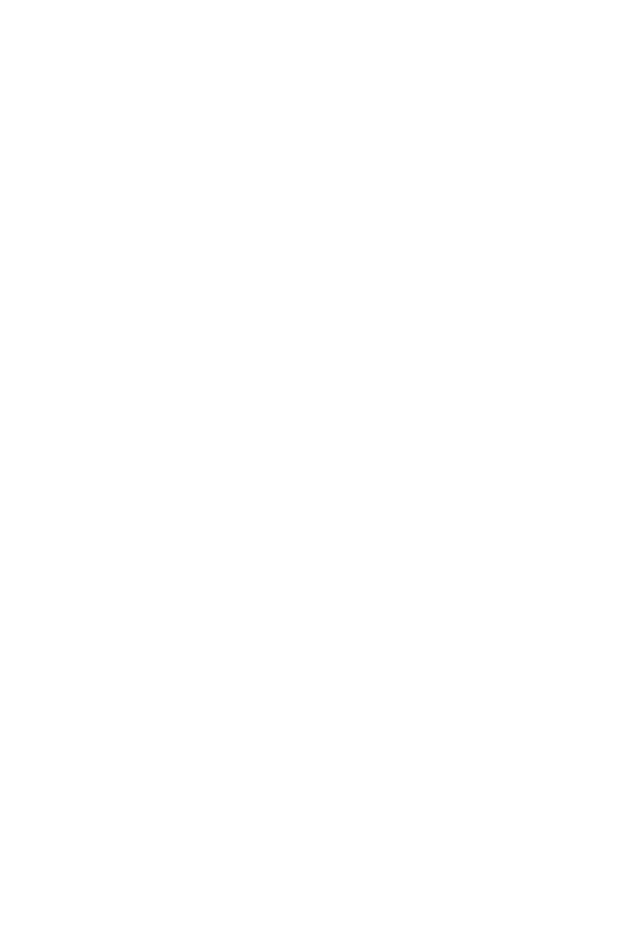
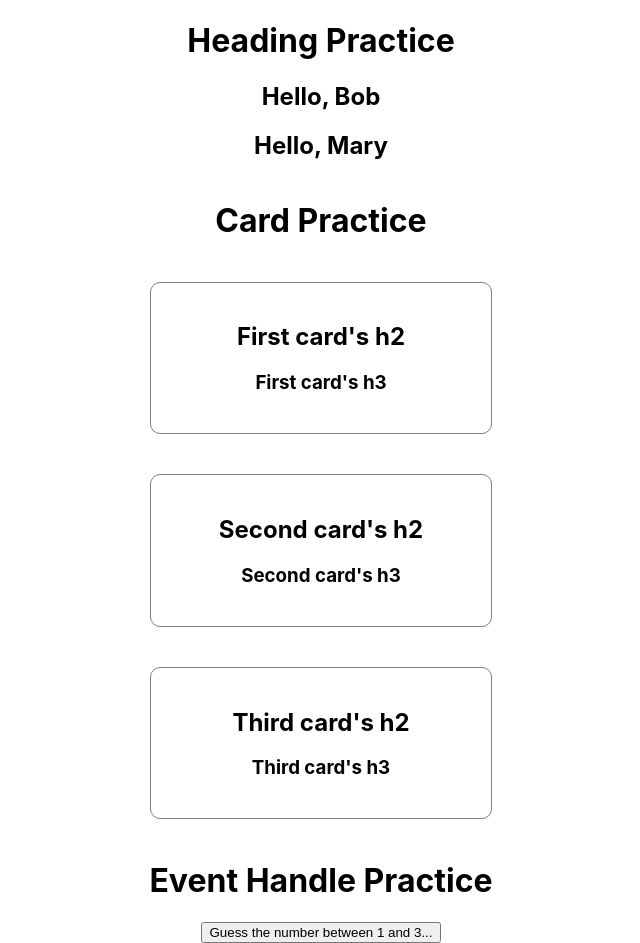
Before and after one commit to Carlosmcms/Meta-Frontend-Developer, a React (Create React App) app in the folder 5. React Basics/first-app/: page / in a window 1280 px wide. Shown: the whole page, without its empty margins (319-959 px from the left). Before the commit the page ends 800 px from the top, so only its background shows below. Built offline with nearby package versions, Linux system fonts and the light colour scheme.

Commit message:
Added NumberGuess button

```diff
--- a/5. React Basics/first-app/package.json
+++ b/5. React Basics/first-app/package.json
@@ -20,7 +20,8 @@
   "eslintConfig": {
     "extends": [
       "react-app",
-      "react-app/jest"
+      "react-app/jest",
+      "./node_modules/standard/eslintrc.json"
     ]
   },
   "browserslist": {
--- a/5. React Basics/first-app/src/App.css
+++ b/5. React Basics/first-app/src/App.css
@@ -2,37 +2,8 @@
   text-align: center;
 }
 
-.App-logo {
-  height: 40vmin;
-  pointer-events: none;
-}
-
-@media (prefers-reduced-motion: no-preference) {
-  .App-logo {
-    animation: App-logo-spin infinite 20s linear;
-  }
-}
-
-.App-header {
-  background-color: #282c34;
-  min-height: 100vh;
+#card-container {
   display: flex;
   flex-direction: column;
   align-items: center;
-  justify-content: center;
-  font-size: calc(10px + 2vmin);
-  color: white;
 }
-
-.App-link {
-  color: #61dafb;
-}
-
-@keyframes App-logo-spin {
-  from {
-    transform: rotate(0deg);
-  }
-  to {
-    transform: rotate(360deg);
-  }
-}
--- a/5. React Basics/first-app/src/App.js
+++ b/5. React Basics/first-app/src/App.js
@@ -1,11 +1,26 @@
+import Heading from './Components/Heading.js'
+import Card from './Components/Card.js'
+import NumberGuess from './Components/NumberGuess.js'
 import './App.css'
-import Heading from './Heading.js'
 
-const App = () => {
+const App = () => (
   <div className='App'>
-    <Heading firstName='Bob' />
-    <Heading firstName='Mary' />
+    <div id='heading-practice'>
+      <h1>Heading Practice</h1>
+      <Heading firstName='Bob' />
+      <Heading firstName='Mary' />
+    </div>
+    <div id='card-container'>
+      <h1>Card Practice</h1>
+      <Card h2="First card's h2" h3="First card's h3" />
+      <Card h2="Second card's h2" h3="Second card's h3" />
+      <Card h2="Third card's h2" h3="Third card's h3" />
+    </div>
+    <div id='event-handle'>
+      <h1>Event Handle Practice</h1>
+      <NumberGuess />
+    </div>
   </div>
-}
+)
 
 export default App
--- /dev/null
+++ b/5. React Basics/first-app/src/Components/Card.css
@@ -0,0 +1,8 @@
+.card {
+  margin: 20px;
+  max-width: 300px;
+  border: 1px solid gray;
+  padding: 20px;
+  border-radius: 10px;
+  width: 50vh;
+}
--- /dev/null
+++ b/5. React Basics/first-app/src/Components/Card.js
@@ -0,0 +1,10 @@
+import './Card.css'
+
+const Card = props => (
+  <div className='card'>
+    <h2>{props.h2}</h2>
+    <h3>{props.h3}</h3>
+  </div>
+)
+
+export default Card
--- /dev/null
+++ b/5. React Basics/first-app/src/Components/Heading.js
@@ -0,0 +1,3 @@
+const Heading = props => <h2>Hello, {props.firstName}</h2>
+
+export default Heading
--- /dev/null
+++ b/5. React Basics/first-app/src/Components/NumberGuess.js
@@ -0,0 +1,16 @@
+const NumberGuess = () => (
+  <>
+    <button className='number-guess' onClick={handleClick}>
+      Guess the number between 1 and 3...
+    </button>
+  </>
+)
+
+const handleClick = () => {
+  const randomNum = Math.floor(Math.random() * 3) + 1
+  console.log(randomNum)
+  const userInput = prompt('type a number')
+  alert(`Computer number: ${randomNum}, your guess: ${userInput} `)
+}
+
+export default NumberGuess
--- a/5. React Basics/first-app/src/Heading.js
+++ /dev/null
@@ -1,3 +0,0 @@
-const Heading = props => <h1>Hello, props.firstName</h1>
-
-export default Heading
```
